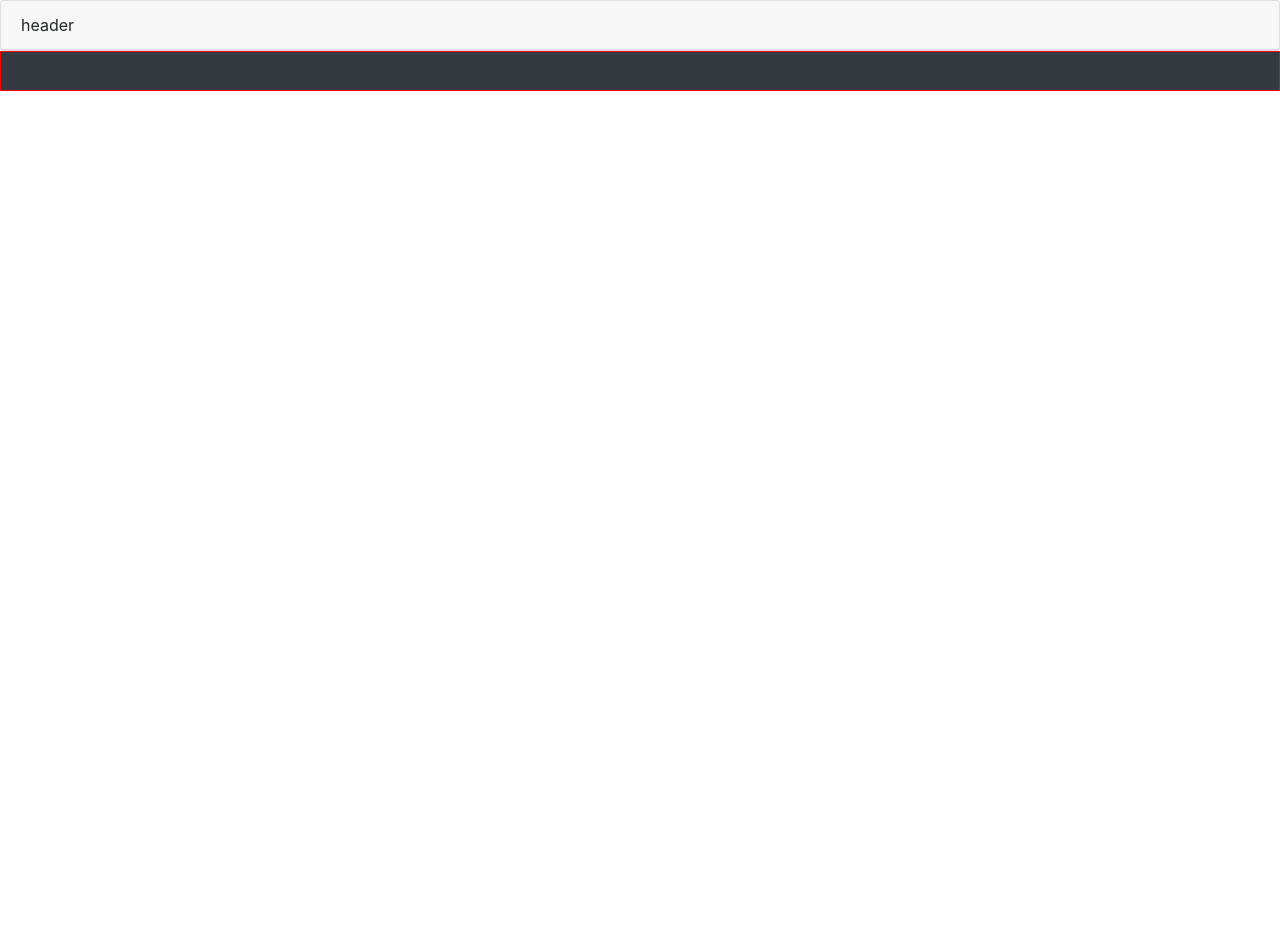
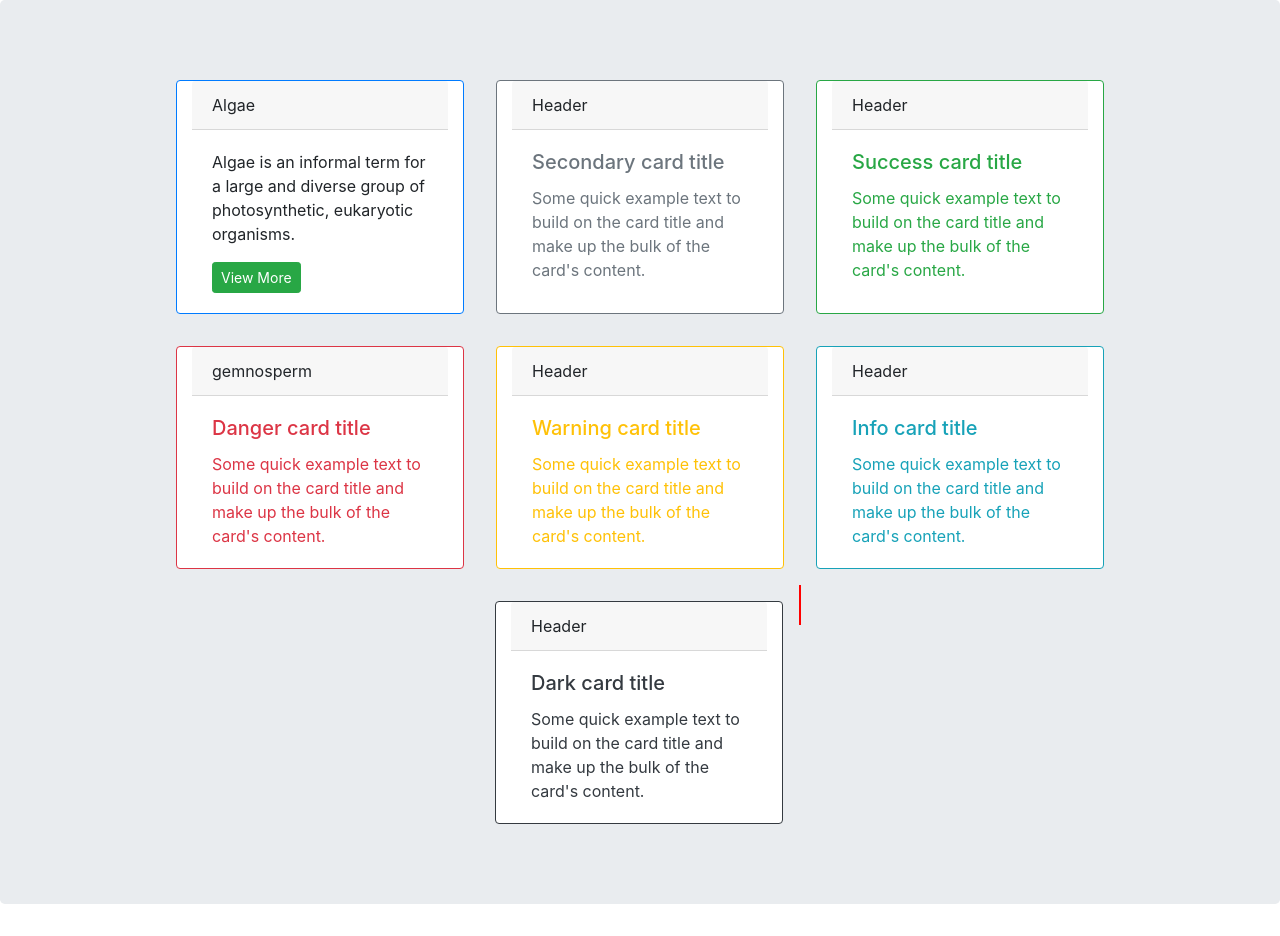
Before and after one commit to muner12/Dashboard, a PHP site: page /dashboard.php in a window 1280 px wide. Shown: the part 56-992 px from the top of the page. Before the commit the page ends 147 px from the top, so only its background shows below. Run offline with PHP 8.4, Linux system fonts and the light colour scheme; a user stored in the database is signed in; data comes from the database, SQL or seed files in the repository; data that the repository does not hold is empty.

Commit message:
new changes

```diff
--- a/Algae.php
+++ b/Algae.php
@@ -16,7 +16,7 @@ if(isset($_POST['insert'])){
     $collection_number=$_POST['Collection_Number'];
     $year=$_POST['Year'];
     $upload_date=$_POST['upload_date'];
-    $desciption=$_POST['Description'];
+    $desciption=mysqli_real_escape_string($con,$_POST['Description']);
 
     $picture_name=$_FILES['Picture']['name'];
     $picture_tempname=$_FILES['Picture']['tmp_name'];
@@ -29,7 +29,7 @@ if(isset($_POST['insert'])){
 
     $sql="INSERT INTO `algue` ( `botanical`, `synonyams`, `family`, `group`, `country`, `province`, `collector`, `collection_number`, `year`, `upload_date`, `description`, `picture`)
     VALUES ('$botincal', '$sysnonyams', '$family', '$group', '$country', '$province', '$collector', '$collection_number', '$year', '$upload_date', '$desciption', '$picture_name')";
-    move_uploaded_file($picture_tempname,"upload/$picture_name");
+    move_uploaded_file($picture_tempname,"upload/algae/$picture_name");
     $result=mysqli_query($con,$sql);
 
 if($result==1){
--- a/Angiosperm.php
+++ b/Angiosperm.php
@@ -32,7 +32,7 @@ if(isset($_POST['insert'])){
     $sql="INSERT INTO `angiosperms` ( `botanical`, `synonyams`, `family`, `group`, `country`, `province`, `collector`, `collection_number`, `year`, `upload_date`, `description`, `picture`)
     VALUES ('$botincal', '$sysnonyams', '$family', '$group', '$country', '$province', '$collector', '$collection_number', '$year', '$upload_date', '$desciption', '$picture_name')";
 
-   move_uploaded_file($picture_tempname,"upload/$picture_name");
+   move_uploaded_file($picture_tempname,"upload/Angiosperm/$picture_name");
     $result=mysqli_query($con,$sql);
 
 if($result==1){
--- a/Bryophyte.php
+++ b/Bryophyte.php
@@ -31,7 +31,7 @@ if(isset($_POST['insert'])){
 
     $sql="INSERT INTO `bryophytes` ( `botanical`, `synonyams`, `family`, `group`, `country`, `province`, `collector`, `collection_number`, `year`, `upload_date`, `description`, `picture`)
     VALUES ('$botincal', '$sysnonyams', '$family', '$group', '$country', '$province', '$collector', '$collection_number', '$year', '$upload_date', '$desciption', '$picture_name')";
-    move_uploaded_file($picture_tempname,"upload/$picture_name");
+    move_uploaded_file($picture_tempname,"upload/Bryophytes/$picture_name");
     $result=mysqli_query($con,$sql);
 
 if($result==1){
--- a/Fungi.php
+++ b/Fungi.php
@@ -32,7 +32,7 @@ if(isset($_POST['insert'])){
     $sql="INSERT INTO `fungi` ( `botanical`, `synonyams`, `family`, `group`, `country`, `province`, `collector`, `collection_number`, `year`, `upload_date`, `description`, `picture`)
     VALUES ('$botincal', '$sysnonyams', '$family', '$group', '$country', '$province', '$collector', '$collection_number', '$year', '$upload_date', '$desciption', '$picture_name')";
 
-   move_uploaded_file($picture_tempname,"upload/$picture_name");
+   move_uploaded_file($picture_tempname,"upload/Fungi/$picture_name");
     $result=mysqli_query($con,$sql);
 
 if($result==1){
--- a/Gymnosperms.php
+++ b/Gymnosperms.php
@@ -31,7 +31,7 @@ if(isset($_POST['insert'])){
 
     $sql="INSERT INTO `gymnosperms` ( `botanical`, `synonyams`, `family`, `group`, `country`, `province`, `collector`, `collection_number`, `year`, `upload_date`, `description`, `picture`)
     VALUES ('$botincal', '$sysnonyams', '$family', '$group', '$country', '$province', '$collector', '$collection_number', '$year', '$upload_date', '$desciption', '$picture_name')";
-    move_uploaded_file($picture_tempname,"upload/$picture_name");
+    move_uploaded_file($picture_tempname,"upload/Gymnosperm/$picture_name");
     $result=mysqli_query($con,$sql);
 
 if($result==1){
--- a/Pteridophytes.php
+++ b/Pteridophytes.php
@@ -33,7 +33,7 @@ if(isset($_POST['insert'])){
     VALUES ('$botincal', '$sysnonyams', '$family', '$group', '$country', '$province', '$collector', '$collection_number', '$year', '$upload_date', '$desciption', '$picture_name')";
 
 
-    move_uploaded_file($picture_tempname,"upload/$picture_name");
+    move_uploaded_file($picture_tempname,"upload/Pteridophyte/$picture_name");
     $result=mysqli_query($con,$sql);
 
 if($result==1){
--- a/dashboard.php
+++ b/dashboard.php
@@ -3,13 +3,96 @@
 
 require("header.php");
 ?>
+<div class="jumbotron">
+    <div class="row d-flex justify-content-center">
 
-<div class="card">
-    <div class="card-header">
-        header
+        <!-- Algae -->
+
+    <div class="card border-primary mb-3 col-lg-3 m-3" style="max-width: 18rem;">
+  <div class="card-header">Algae</div>
+  <div class="card-body">
+
+    <p class="card-text">
+    Algae is an informal term for a large and diverse group of photosynthetic, eukaryotic organisms.
+    </p>
+    <div class="d-flex justify-content-left">
+        <a class="btn btn-sm btn-success" href="tables/algae.php">View More</a>
     </div>
+  </div>
+</div>
+
+        <!-- Algae End -->
+
+        <!-- Fungi -->
+    <div class="card border-secondary mb-3 col-lg-3 m-3" style="max-width: 18rem;">
+  <div class="card-header">Header</div>
+  <div class="card-body text-secondary">
+    <h5 class="card-title">Secondary card title</h5>
+    <p class="card-text">Some quick example text to build on the card title and make up the bulk of the card's content.</p>
+  </div>
+</div>
+        <!-- End Fungi -->
+
+        <!-- Angiosperm -->
+        <div class="card border-success mb-3 col-lg-3 m-3" style="max-width: 18rem;">
+  <div class="card-header">Header</div>
+  <div class="card-body text-success">
+    <h5 class="card-title">Success card title</h5>
+    <p class="card-text">Some quick example text to build on the card title and make up the bulk of the card's content.</p>
+  </div>
+</div>
+        <!-- End   Angiosperm-->
 
 </div>
+<!-- end row -->
+
+<div class="row d-flex justify-content-center">
+<!-- gemnosperm -->
+<div class="card border-danger mb-3 col-lg-3 m-3 " style="max-width: 18rem;">
+  <div class="card-header">gemnosperm</div>
+  <div class="card-body text-danger">
+    <h5 class="card-title">Danger card title</h5>
+    <p class="card-text">Some quick example text to build on the card title and make up the bulk of the card's content.</p>
+  </div>
+</div>
+<!-- End gemnosperm -->
+
+<!--  -->
+<div class="card border-warning mb-3 col-lg-3 m-3" style="max-width: 18rem;">
+  <div class="card-header">Header</div>
+  <div class="card-body text-warning">
+    <h5 class="card-title">Warning card title</h5>
+    <p class="card-text">Some quick example text to build on the card title and make up the bulk of the card's content.</p>
+  </div>
+</div>
+<!--  -->
+<!--  -->
+<div class="card border-info mb-3 col-lg-3 m-3" style="max-width: 18rem;">
+  <div class="card-header">Header</div>
+  <div class="card-body text-info">
+    <h5 class="card-title">Info card title</h5>
+    <p class="card-text">Some quick example text to build on the card title and make up the bulk of the card's content.</p>
+  </div>
+</div>
+<!--  -->
+</div>
+<!-- end row -->
+
+<div class="row d-flex justify-content-center">
+    <!--  -->
+<div class="card border-dark mb-3 col-lg-3 m-3" style="max-width: 18rem;">
+  <div class="card-header">Header</div>
+  <div class="card-body text-dark">
+    <h5 class="card-title">Dark card title</h5>
+    <p class="card-text">Some quick example text to build on the card title and make up the bulk of the card's content.</p>
+  </div>
+</div>
+<!--  -->
+<div>
+    <!--  -->
+</div>
+
+
 <?php
 require("footer.php");
 ?>
--- a/footer.php
+++ b/footer.php
@@ -2,7 +2,7 @@
 <div class="bg-dark text-white" style="border:1px solid red;height:40px;">
 
 </div>
-<script>
+
 
 
   </body>
--- a/header.php
+++ b/header.php
@@ -46,7 +46,7 @@ if(isset($_POST['logout'])){
   <div class="collapse navbar-collapse" id="navbarSupportedContent">
     <ul class="navbar-nav mr-auto">
       <li class="nav-item active">
-        <a class="nav-link" href="#">Home <span class="sr-only">(current)</span></a>
+        <a class="nav-link" href="dashboard.php">Home <span class="sr-only">(current)</span></a>
       </li>
       <li class="nav-item">
         <a class="nav-link" href="#">Link</a>
```
Also changed, not shown: Lichens.php (+5 -4 lines), tables/algae.php (added, +9 -0 lines), upload/Bryophytes/1.jpg (added), upload/algae/1.jpg (added).
